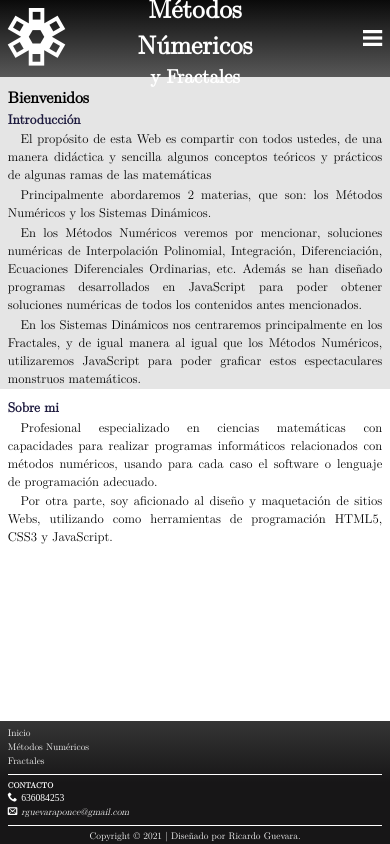
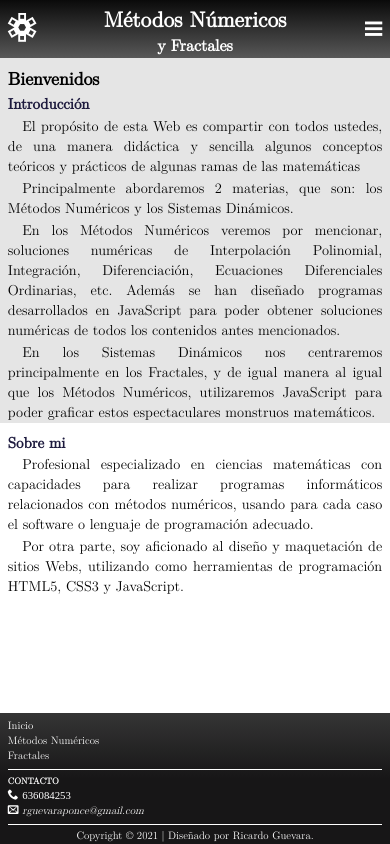
Before and after one commit to santi-gp/numerical, a plain HTML site: page index.html in a window 390 px wide. Drawn offline with Linux system fonts and the light colour scheme; files whose address does not match are found by name.

Commit message:
update numerical

```diff
--- a/css/styles-responsive.css
+++ b/css/styles-responsive.css
@@ -2,7 +2,7 @@
 
     /*Style main*/
     body {
-        font-size: 80%;
+        font-size: 90%;
     }
 
     #wrapper {
@@ -10,6 +10,26 @@
         width: 100%;
         border: 0;
         box-sizing: border-box;
+    }
+
+    #main-header {
+        height: 4em;
+    }
+
+    .icon-logo {
+        font-size: 2em;
+    }
+
+    .name-site {
+        text-align: center;
+        font-size: 0.75em;
+    }
+
+    .icon-bar {
+        display: block;
+        color: #fff;
+        cursor: pointer;
+
     }
 
     #content h2 {
@@ -40,9 +60,7 @@
         display: block;
     }
 
-    .name-site {
-        text-align: center;
-    }
+
 
     article {
         padding-top: 2%;
@@ -112,12 +130,7 @@
         content: "-";
     }
 
-    .icon-bar {
-        display: block;
-        color: #fff;
-        cursor: pointer;
-        font-size: 1.25em;
-    }
+
 
     /*-------------------------------*/
 }
--- a/css/styles.css
+++ b/css/styles.css
@@ -52,6 +52,7 @@ footer {
     top: 50%;
     left: 50%;
     transform: translate(-50%, -50%);
+    text-align: center;
 }
 
 .nav-bar {
```
